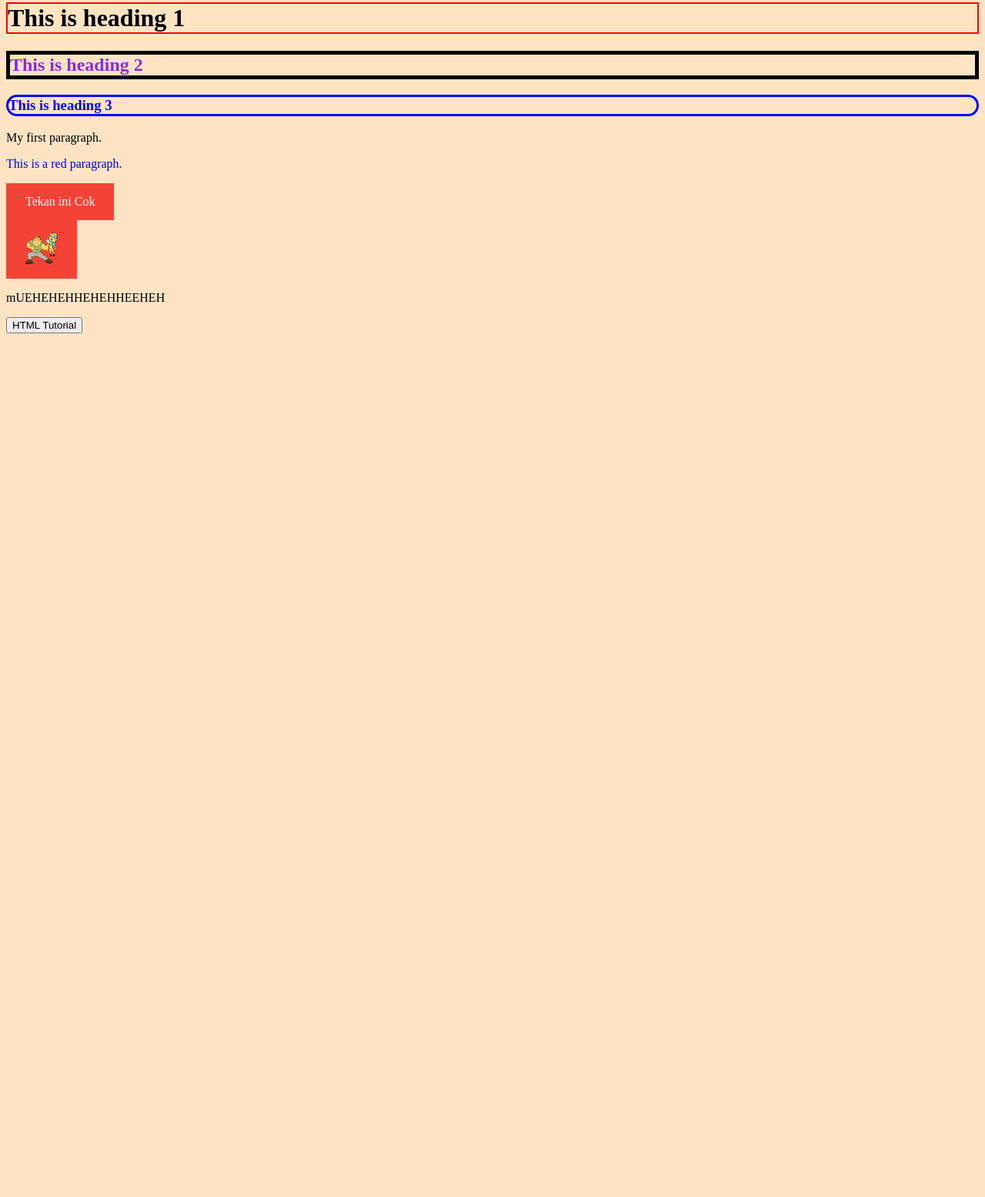
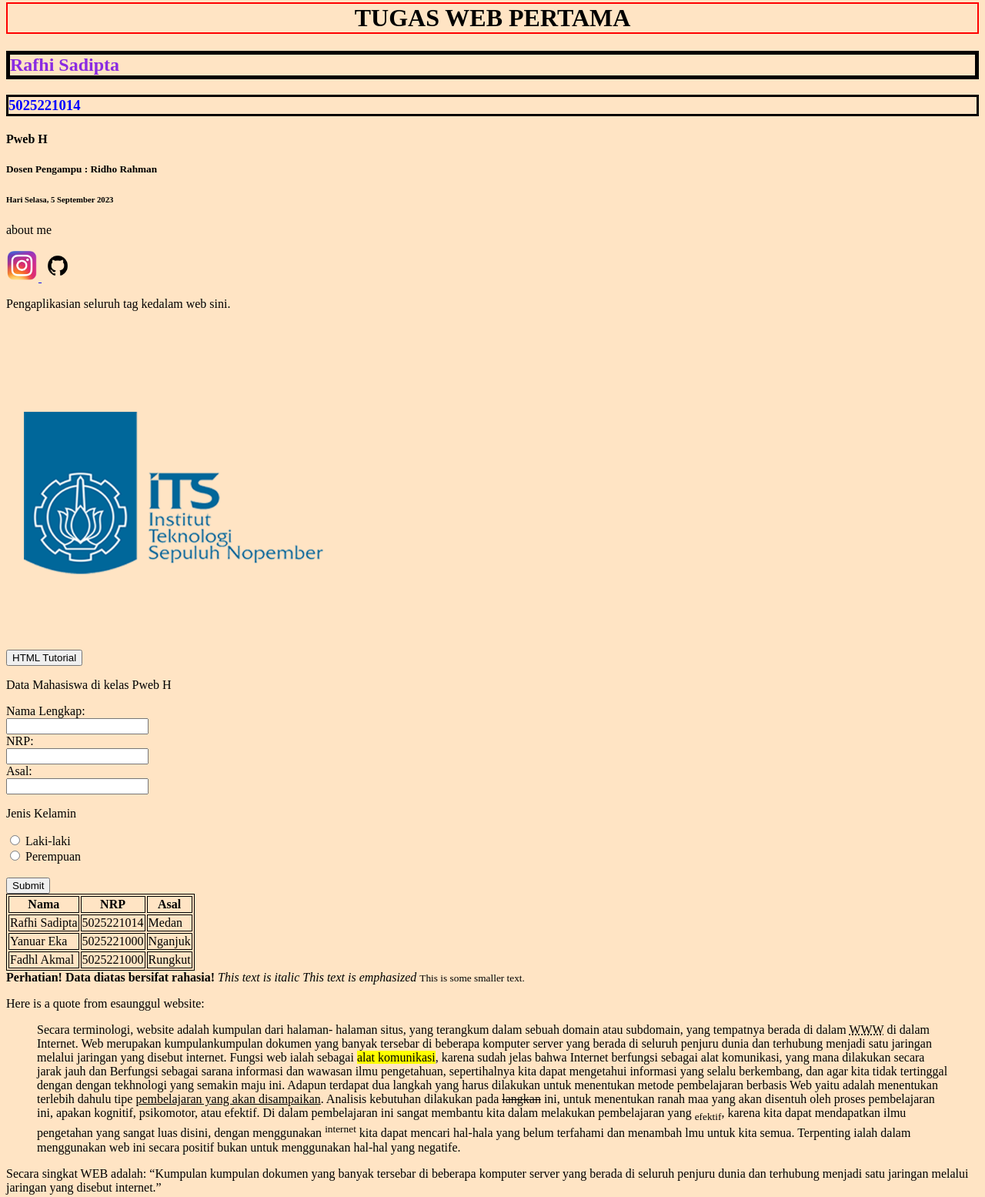
Before and after one commit to RafhiSadipta/belajarweb, a plain HTML site: page index.html in a window 1280 px wide. Shown: the part 18-1573 px from the top of the page at 77% size. Before the commit the page ends 800 px from the top, so only its background shows below. Drawn offline with Linux system fonts and the light colour scheme.

Commit message:
third commit

```diff
--- a/index.html
+++ b/index.html
@@ -3,25 +3,112 @@
 <head>
     <meta charset="UTF-8">
     <meta name="viewport" content="width=device-width, initial-scale=2.0">
-    <title>PWeb H</title>
+    <title>Tugas 1 Pweb H</title>
     <link rel="stylesheet" href="style.css">
 </head>
 <body>
-<h1 title="I'm teh first heading">This is heading 1</h1>
-<h2>This is heading 2</h2>
-<h3>This is heading 3</h3>
-<p title="I'm the first paragraph hehe">My first paragraph.</p>
-<p style="color:blue;">This is a red paragraph.</p>
-<a href="https://www.w3schools.com">Tekan ini Cok</a>
+<h1 align="center" title="I'm the first heading">TUGAS WEB PERTAMA</h1>
+<h2>Rafhi Sadipta</h2>
+<h3>5025221014</h3>
+<h4>Pweb H</h4>
+<h5>Dosen Pengampu : Ridho Rahman</h5>
+<h6>Hari Selasa, 5 September 2023</h6>
+<p>about me</p>
+<a href="https://www.instagram.com/rafhi_sadipta">
+    <img src="IG.png" alt="My Instagram" style="width:42px;height:42px;">
+</a>
+<a href="https://www.github.com/RafhiSadipta">
+        <img src="pngegg (1).png" alt="My Github" style="width:42px;height:42px;">
+</a>
+<p>Pengaplikasian seluruh tag kedalam web sini.</p>
 <!-- <img src="w3schools.jpg" alt="W3Schools.com" width="104" height="142"> -->
 <div>
-<a href="default.asp">
-    <img src="pngwing.com (1).png" alt="HTML tutorial" style="width:42px;height:42px;">
-</a>
+    <img src="ITS.png" alt="Logo ITS" style="width:420px;height:420px;">
 </div>
 <div>
-<p>mUEHEHEHHEHEHHEEHEH</p>
 <button onclick="document.location='default.asp'">HTML Tutorial</button>
+<p>Data Mahasiswa di kelas Pweb H</p>
+</div>
+<div>
+    <form>
+        <label for="fname">Nama Lengkap:</label><br>
+        <input type="text" id="fname" name="fname"><br>
+        <label for="nrp">NRP:</label><br>
+        <input type="text" id="nrp" name="nrp"><br>
+        <label for="asal">Asal:</label><br>
+        <input type="text" id="asal" name="asal"><br>
+      </form>
+    <p>Jenis Kelamin</p>
+    <form>
+        <input type="radio" id="laki" name="jenis kelamin" value="LAKI">
+        <label for="laki">Laki-laki</label><br>
+        <input type="radio" id="cewek" name="jenis kelamin" value="CEWEK">
+        <label for="cewek">Perempuan</label><br><br>
+        <input type="submit">
+    </form>
+</div>
+<div>
+    <table>
+        <tr>
+          <th>Nama</th>
+          <th>NRP</th>
+          <th>Asal</th>
+        </tr>
+        <tr>
+          <td>Rafhi Sadipta</td>
+          <td>5025221014</td>
+          <td>Medan</td>
+        </tr>
+        <tr>
+          <td>Yanuar Eka</td>
+          <td>5025221000</td>
+          <td>Nganjuk</td>
+        </tr>
+        <tr>
+            <td>Fadhl Akmal</td>
+            <td>5025221000</td>
+            <td>Rungkut</td>
+          </tr>
+      </table>
+</div>
+<div>
+    <b>Perhatian!</b>
+    <strong>Data diatas bersifat rahasia!</strong>
+    <i>This text is italic</i>
+    <em>This text is emphasized</em>
+    <small>This is some smaller text.</small>
+</div>
+<div>
+    <p>Here is a quote from esaunggul website:</p>
+    <blockquote cite="https://lms--paralel-esaunggul-ac-id.webpkgcache.com/doc/-/s/lms-paralel.esaunggul.ac.id/pluginfile.php?file=/99627/mod_resource/content/1/12_7212_PSD532_122018.pdf">
+        Secara terminologi, website adalah kumpulan dari halaman- halaman situs, yang
+        terangkum dalam sebuah domain atau subdomain, yang tempatnya berada di
+        dalam <abbr title="World Wide Web">WWW</abbr> di dalam Internet. Web merupakan kumpulankumpulan dokumen yang banyak tersebar di beberapa komputer server yang berada di
+        seluruh penjuru dunia dan terhubung menjadi satu jaringan melalui jaringan yang
+        disebut internet.
+            Fungsi web ialah sebagai <mark>alat komunikasi</mark>, karena sudah jelas bahwa Internet
+        berfungsi sebagai alat komunikasi, yang mana dilakukan secara jarak jauh dan
+        Berfungsi sebagai sarana informasi dan wawasan ilmu pengetahuan, sepertihalnya kita
+        dapat mengetahui informasi yang selalu berkembang, dan agar kita tidak tertinggal
+        dengan dengan tekhnologi yang semakin maju ini.
+            Adapun terdapat dua langkah yang harus dilakukan untuk menentukan metode
+        pembelajaran berbasis Web yaitu adalah menentukan terlebih dahulu tipe <ins>pembelajaran
+        yang akan disampaikan</ins>. Analisis kebutuhan dilakukan pada <del>langkan</del> ini, untuk
+        menentukan ranah maa yang akan disentuh oleh proses pembelajaran ini, apakan
+        kognitif, psikomotor, atau efektif.
+            Di dalam pembelajaran ini sangat membantu kita dalam melakukan
+        pembelajaran yang <sub>efektif</sub>, karena kita dapat mendapatkan ilmu pengetahan yang
+        sangat luas disini, dengan menggunakan <sup>internet</sup> kita dapat mencari hal-hala yang
+        belum terfahami dan menambah lmu untuk kita semua. Terpenting ialah dalam
+        menggunakan web ini secara positif bukan untuk menggunakan hal-hal yang negatife.
+    </blockquote>
+    <p>Secara singkat WEB adalah: <q>Kumpulan kumpulan dokumen yang banyak tersebar di beberapa komputer server yang berada di
+        seluruh penjuru dunia dan terhubung menjadi satu jaringan melalui jaringan yang
+        disebut internet.</q></p>
+</div>
+<div>
+    <p>Berikut ini adalah vidio referensi pembelajaran web:</p>
+    <iframe width="560" height="315" src="https://www.youtube.com/embed/O8mJougksRk?si=RW29Jvrjmn9d3zAJ" title="YouTube video player" frameborder="0" allow="accelerometer; autoplay; clipboard-write; encrypted-media; gyroscope; picture-in-picture; web-share" allowfullscreen></iframe>
 </div>
 </body>
 </html>
--- a/style.css
+++ b/style.css
@@ -14,19 +14,9 @@ h2 {
 
 h3 {
     color: blue;
-    border: 3px solid blue;
-    border-radius: 20px;
+    border: 3px solid black;
 }
 
-a:link, a:visited {
-  background-color: #f44336;
-  color: white;
-  padding: 15px 25px;
-  text-align: center;
-  text-decoration: none;
-  display: inline-block;
+table, th, td {
+  border: 1px solid black;
 }
-
-a:hover, a:active {
-  background-color: red;
-}
```
Also changed, not shown: IG.png (added), ITS.png (added), pngegg (1).png (added).
